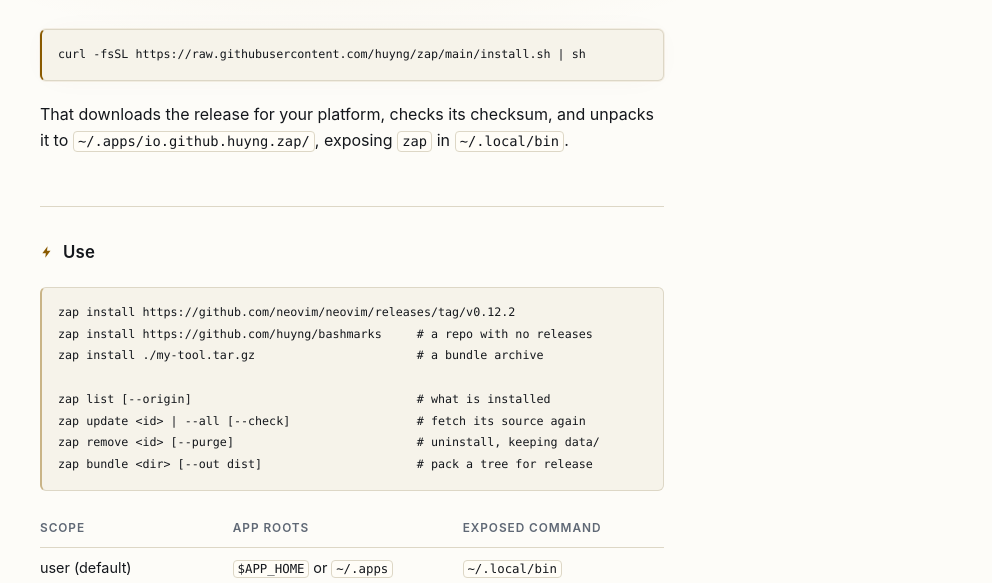
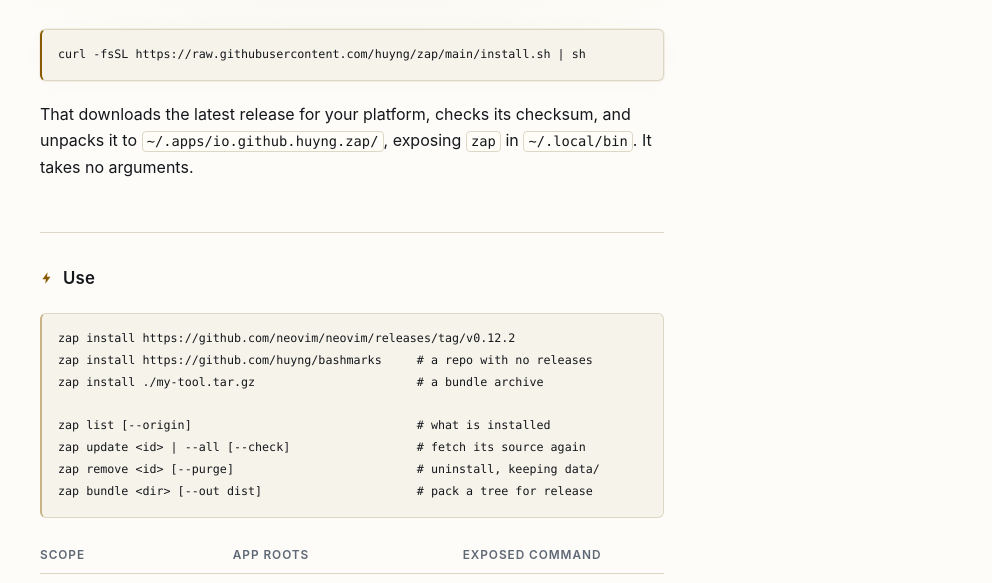
Before and after one commit to huyng/zap, a plain HTML site: page docs/index.html in a window 1280 px wide. Shown: the part 189-772 px from the top of the page, without its empty margins (288-1280 px from the left). Drawn offline with Linux system fonts and the light colour scheme.

Commit message:
simplified install.sh

```diff
--- a/docs/index.html
+++ b/docs/index.html
@@ -63,9 +63,9 @@
 
 <pre class="install"><code>curl -fsSL https://raw.githubusercontent.com/huyng/zap/main/install.sh | sh</code></pre>
 
-	<p>That downloads the release for your platform, checks its checksum, and
-	unpacks it to <code>~/.apps/io.github.huyng.zap/</code>, exposing
-	<code>zap</code> in <code>~/.local/bin</code>.</p>
+	<p>That downloads the latest release for your platform, checks its checksum,
+	and unpacks it to <code>~/.apps/io.github.huyng.zap/</code>, exposing
+	<code>zap</code> in <code>~/.local/bin</code>. It takes no arguments.</p>
 
 	<h2>Use</h2>
 
```
Also changed, not shown: 2 other files.
